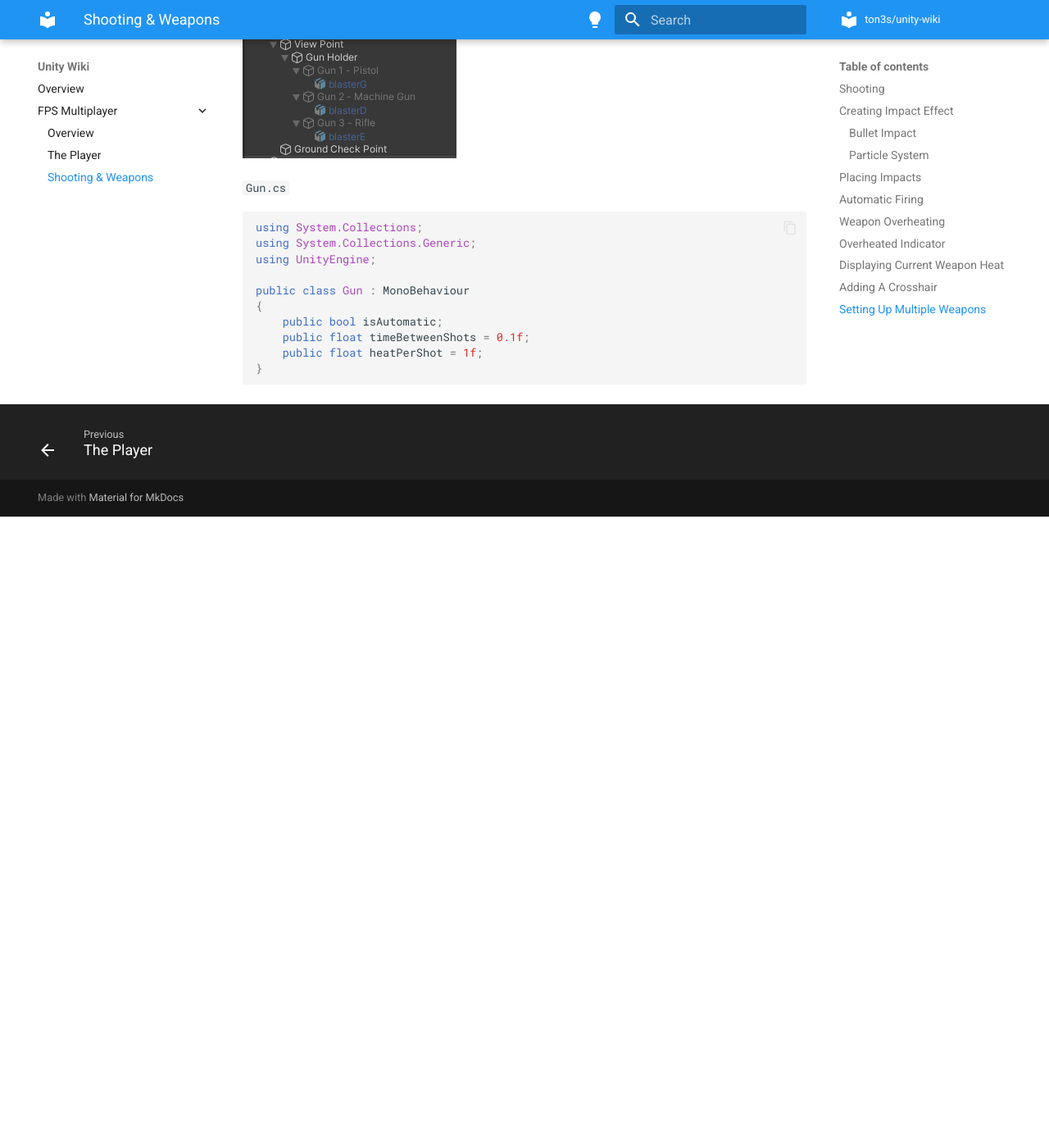
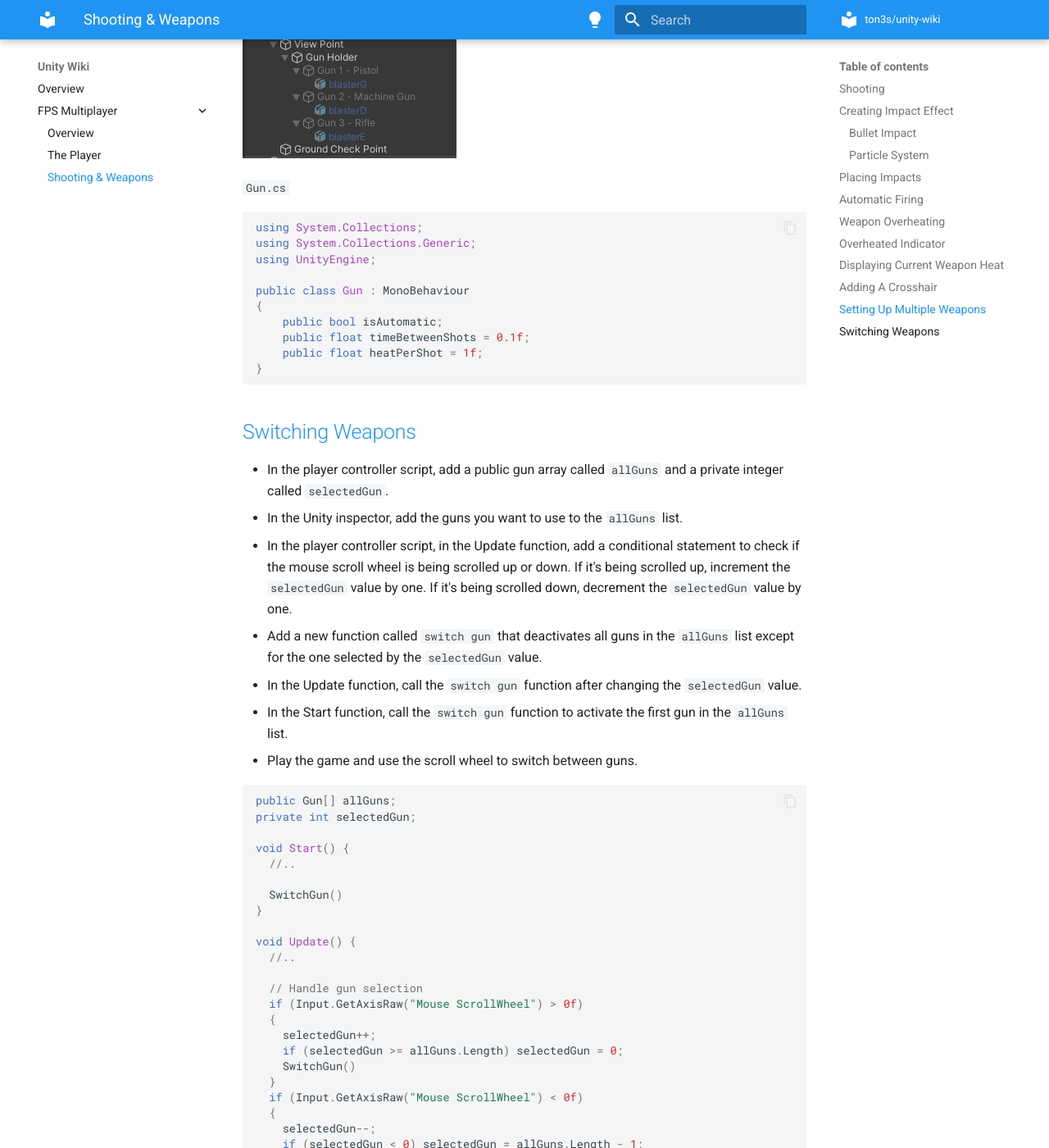
Before and after one commit to ton3s/unity-wiki, an MkDocs documentation site: the page built from docs/fps-multiplayer/shooting-weapons.md, in a window 1280 px wide and 1400 px high, scrolled down 9550 px. Shown: the whole window at 82% size. Built offline with MkDocs 1.6.1 and Material for MkDocs 9.7.7, drawn with Linux system fonts in a browser that asks for light colours; before the commit the page ends 10180 px from its top, so only the background shows below that; some of the changed text lies outside the part shown.

Commit message:
Add video 25

````diff
--- a/docs/fps-multiplayer/shooting-weapons.md
+++ b/docs/fps-multiplayer/shooting-weapons.md
@@ -312,3 +312,56 @@ public class Gun : MonoBehaviour
     public float heatPerShot = 1f;
 }
 ```
+
+## [Switching Weapons](https://www.udemy.com/course/unity-online-multiplayer/learn/lecture/25987932#questions)
+
+- In the player controller script, add a public gun array called `allGuns` and a private integer called `selectedGun`.
+- In the Unity inspector, add the guns you want to use to the `allGuns` list.
+- In the player controller script, in the Update function, add a conditional statement to check if the mouse scroll wheel is being scrolled up or down. If it's being scrolled up, increment the `selectedGun` value by one. If it's being scrolled down, decrement the `selectedGun` value by one.
+- Add a new function called `switch gun` that deactivates all guns in the `allGuns` list except for the one selected by the `selectedGun` value.
+- In the Update function, call the `switch gun` function after changing the `selectedGun` value.
+- In the Start function, call the `switch gun` function to activate the first gun in the `allGuns` list.
+- Play the game and use the scroll wheel to switch between guns.
+
+```cs
+public Gun[] allGuns;
+private int selectedGun;
+
+void Start() {
+  //..
+
+  SwitchGun()
+}
+
+void Update() {
+  //..
+
+  // Handle gun selection
+  if (Input.GetAxisRaw("Mouse ScrollWheel") > 0f)
+  {
+    selectedGun++;
+    if (selectedGun >= allGuns.Length) selectedGun = 0;
+    SwitchGun()
+  }
+  if (Input.GetAxisRaw("Mouse ScrollWheel") < 0f)
+  {
+    selectedGun--;
+    if (selectedGun < 0) selectedGun = allGuns.Length - 1;
+    SwitchGun()
+  }
+
+  // Handle the mouse in windowed mode
+  // ..
+}
+
+void SwitchGun()
+{
+  foreach(Gun gun in allGuns)
+  {
+      // Deactivate all guns
+      gun.gameObject.SetActive(false);
+  }
+  // Activate the selected gun
+  allGuns[selectedGun].gameObject.SetActive(true);
+}
+```
````
